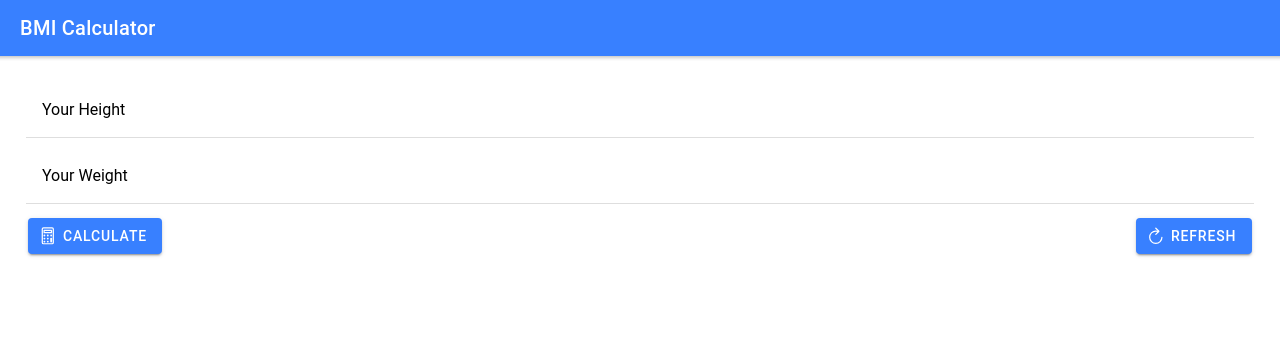
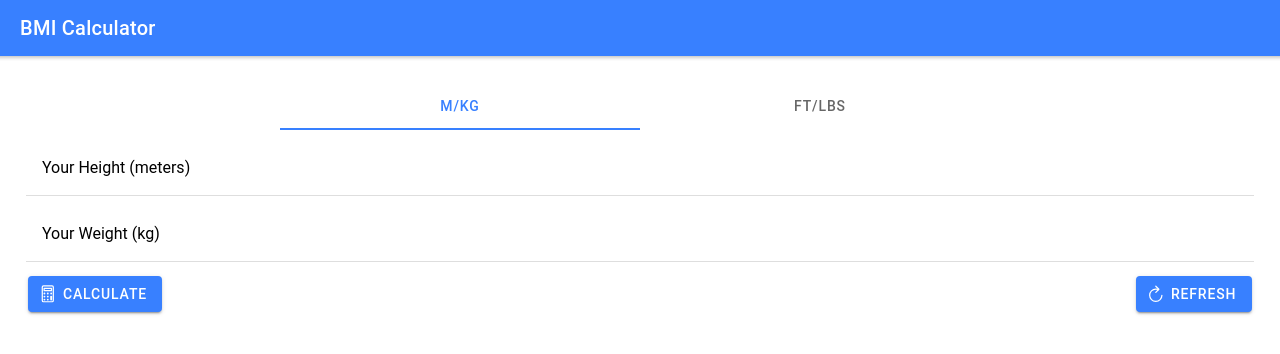
Before and after one commit to djordjereact/react-ionic, a React (Create React App) app: page / in a window 1280 px wide. Shown: the top 354 px of the page. Built offline with nearby package versions, Linux system fonts and the light colour scheme.

Commit message:
Finished the app

```diff
--- a/src/App.tsx
+++ b/src/App.tsx
@@ -14,7 +14,7 @@ import {
     IonAlert} from '@ionic/react';
 import BmiControls from './components/BmiControls';
 import BmiResult from './components/BmiResult';
-
+import InputControl from './components/InputControl';
 /* Core CSS required for Ionic components to work properly */
 import '@ionic/react/css/core.css';
 
@@ -34,9 +34,11 @@ import '@ionic/react/css/display.css';
 /* Theme variables */
 import './theme/variables.css';
 
+
 const App: React.FC = () => {
     const [ calculatedBmi, setCalculatedBmi ] = useState<number>();
     const [ error, setError ] = useState<string>();
+    const [calcUnits, setCalcUnits] = useState<'mkg' | 'ftlbs'>('mkg');
 
     const weightInputRef = useRef<HTMLIonInputElement>(null);
     const heightInputRef = useRef<HTMLIonInputElement>(null);
@@ -50,7 +52,13 @@ const App: React.FC = () => {
         return;
       }
 
-      const bmi = +enteredWeight / (+enteredHeight * +enteredHeight);
+      const weightConversionFactor = calcUnits === 'ftlbs' ? 2.2 : 1;
+      const heightConversionFactor = calcUnits === 'ftlbs' ? 3.28 : 1;
+
+      const weight = +enteredWeight / weightConversionFactor;
+      const height = +enteredHeight / heightConversionFactor;
+
+      const bmi = weight / (height * height);
 
       setCalculatedBmi(bmi);
       console.log(bmi);
@@ -65,6 +73,11 @@ const App: React.FC = () => {
     const clearError = () => {
         setError('');
     };
+
+    const selectCalcUnitHandler = (selectedValue: 'mkg' | 'ftlbs') => {
+        setCalcUnits(selectedValue);
+    };
+
     return (
         <React.Fragment>
             <IonAlert isOpen={!!error} message={error} buttons={[{ text: 'Okay', handler: clearError }]}/>
@@ -78,8 +91,13 @@ const App: React.FC = () => {
                     <IonGrid>
                         <IonRow>
                             <IonCol>
+                                <InputControl onSelectValue={selectCalcUnitHandler} selectedValue={calcUnits}/>
+                            </IonCol>
+                        </IonRow>
+                        <IonRow>
+                            <IonCol>
                                 <IonItem>
-                                    <IonLabel position="floating">Your Height</IonLabel>
+                                    <IonLabel position="floating">Your Height ({calcUnits === 'mkg' ? 'meters' : 'feet'})</IonLabel>
                                     <IonInput type="number" ref={heightInputRef}></IonInput>
                                 </IonItem>
                             </IonCol>
@@ -87,7 +105,7 @@ const App: React.FC = () => {
                         <IonRow>
                             <IonCol>
                                 <IonItem>
-                                    <IonLabel position="floating">Your Weight</IonLabel>
+                                    <IonLabel position="floating">Your Weight ({calcUnits === 'mkg' ? 'kg' : 'lbs'})</IonLabel>
                                     <IonInput type="number" ref={weightInputRef}></IonInput>
                                 </IonItem>
                             </IonCol>
--- /dev/null
+++ b/src/components/InputControl.tsx
@@ -0,0 +1,21 @@
+import React from 'react';
+import { IonSegment, IonSegmentButton, IonLabel } from '@ionic/react';
+
+const InputControl: React.FC<{selectedValue: 'mkg' | 'ftlbs'; onSelectValue: (value: 'mkg' | 'ftlbs') => void }> = props => {
+    const inputChangeHandler = (event: CustomEvent) => {
+        props.onSelectValue(event.detail.value);
+    };
+
+    return (
+        <IonSegment value={props.selectedValue} onIonChange={inputChangeHandler}>
+            <IonSegmentButton value="mkg">
+                <IonLabel>m/kg</IonLabel>
+            </IonSegmentButton>
+            <IonSegmentButton value="ftlbs">
+                <IonLabel>ft/lbs</IonLabel>
+            </IonSegmentButton>
+        </IonSegment>
+    );
+};
+
+export default InputControl;
```
